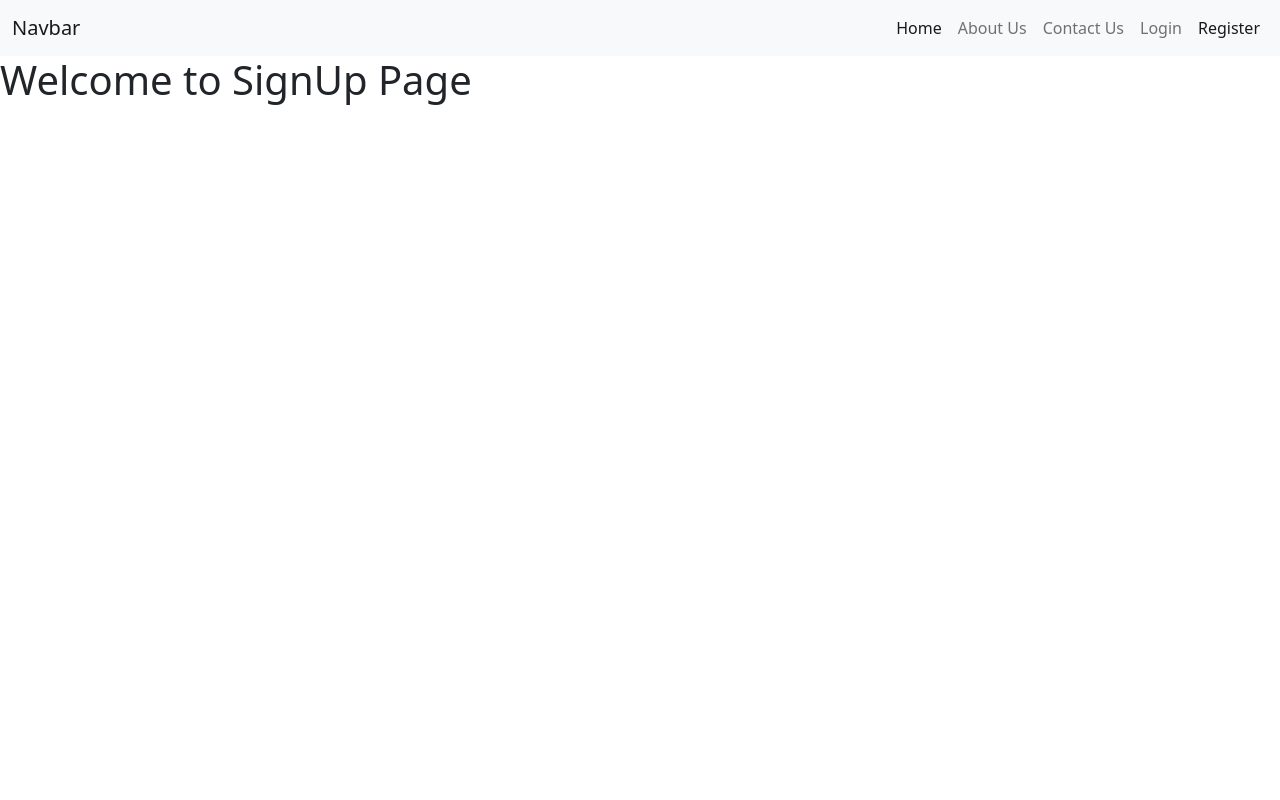
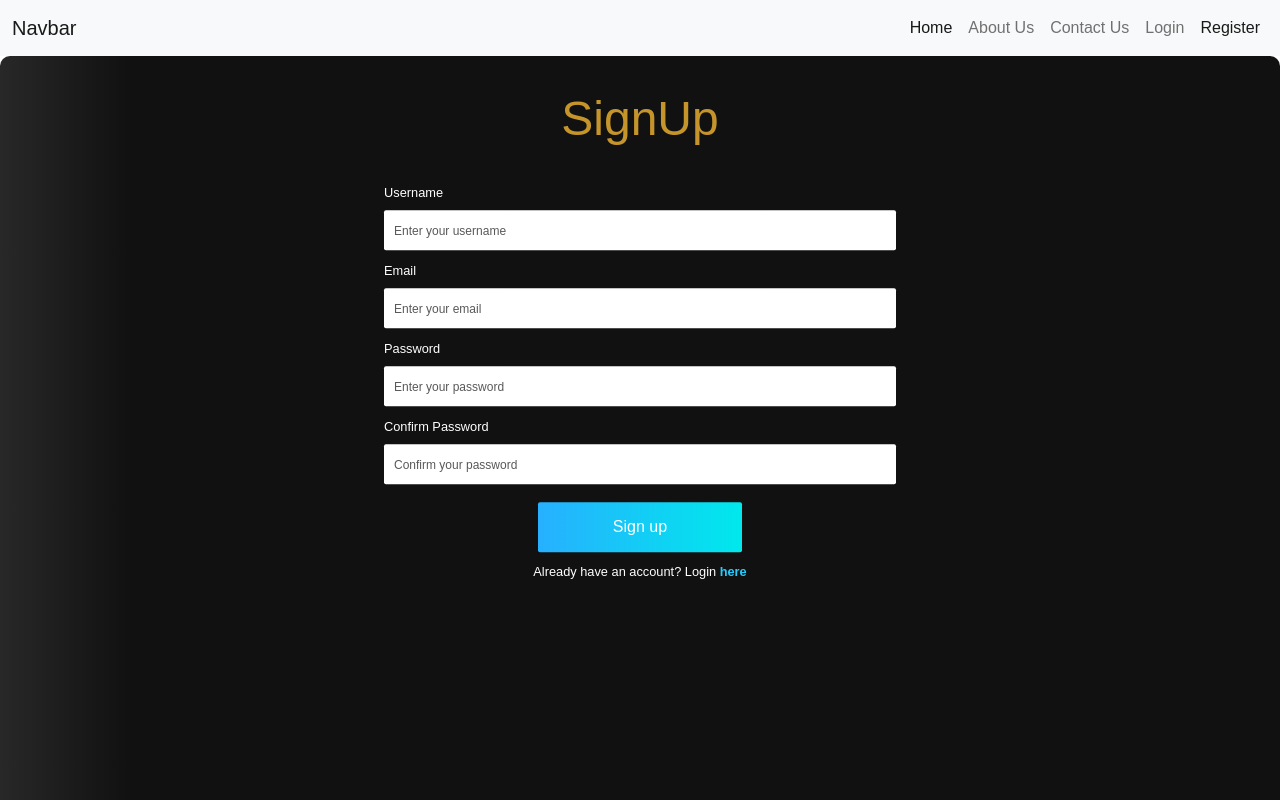
Before and after one commit to SagarMishra78/FoodDonationSystem, a React (Create React App) app in the folder client/: page /signup in a window 1280 px wide. Shown: the top 800 px of the page. Built offline with nearby package versions, Linux system fonts and the light colour scheme.

Commit message:
SignUp page Ui

```diff
--- a/client/src/App.css
+++ b/client/src/App.css
@@ -36,3 +36,116 @@
     transform: rotate(360deg);
   }
 }
+
+/* SignUp page CSS */
+
+@import url("https://fonts.googleapis.com/css2?family=PT+Sans&display=swap");
+
+* {
+  box-sizing: border-box;
+  margin: 0;
+  padding: 0;
+  font-family: "PT Sans", sans-serif;
+}
+
+.form-content-right {
+  border-radius: 10px 10px 10px 10px;
+  position: relative;
+  background: linear-gradient(90deg, rgb(40, 40, 40) 0%, rgb(17, 17, 17) 10%);
+}
+
+.form {
+  position: relative;
+  padding-top: 400px;
+  top: 50%;
+  left: 50%;
+  transform: translate(-50%, -50%);
+  width: 80%;
+  display: flex;
+  flex-direction: column;
+  justify-content: center;
+  align-items: center;
+}
+
+.form h1 {
+  margin-top: 10rem;
+  font-size: 3rem;
+  text-align: center;
+  margin-bottom: 2rem;
+  color: rgb(197, 149, 44);
+}
+
+.form-inputs {
+  margin-bottom: 0.5rem;
+  width: 50%;
+}
+
+.form-inputs p {
+  font-size: 0.8rem;
+  margin-top: 0.5rem;
+  color: #f00e0e;
+  margin-bottom: 0rem;
+  margin-top: 0rem;
+}
+
+.form-label {
+  display: inline-block;
+  font-size: 0.8rem;
+  margin-bottom: 6px;
+  color: #fff;
+}
+
+.form-input {
+  display: block;
+  padding-left: 10px;
+  outline: none;
+  border-radius: 2px;
+  height: 40px;
+  width: 100%;
+  border: none;
+}
+
+.form-input::placeholder {
+  color: #595959;
+  font-size: 12px;
+}
+
+.form-input-btn {
+  width: 20%;
+  height: 50px;
+  margin-top: 10px;
+  border-radius: 2px;
+  background: linear-gradient(
+    90deg,
+    rgb(39, 176, 255) 0%,
+    rgb(0, 232, 236) 100%
+  );
+  outline: none;
+  border: none;
+  color: #fff;
+  font-size: 1rem;
+}
+
+.form-input-btn:hover {
+  cursor: pointer;
+  background: linear-gradient(
+    90deg,
+    rgb(39, 143, 255) 0%,
+    rgb(12, 99, 250) 100%
+  );
+  transition: all 0.4s ease-out;
+}
+
+.form-input-login {
+  font-size: 0.8rem;
+  margin-top: 10px;
+  color: #fff;
+  width: 80%;
+  text-align: center;
+}
+
+.form-input-login a {
+  text-decoration: none;
+  color: #27cdff;
+  font-weight: 600;
+}
--- a/client/src/components/Navbar.js
+++ b/client/src/components/Navbar.js
@@ -1,7 +1,6 @@
 import React from 'react'
 import 'bootstrap/dist/css/bootstrap.css'
 import { NavLink } from 'react-router-dom'
-import Logo from "../images/Logo.webp"
 
 const Navbar = () => {
     return (
--- a/client/src/components/Signup.js
+++ b/client/src/components/Signup.js
@@ -1,11 +1,71 @@
-import React from 'react'
+import React from "react";
+import validate from "./validateInfo";
+import useForm from "./useForm";
 
 const Signup = () => {
-    return (
-        <div>
-            <h1>Welcome to SignUp Page</h1>
+  const { handleChange, handleSubmit, values, errors } = useForm(validate);
+
+  return (
+    <div className="form-content-right">
+      <form onSubmit={handleSubmit} className="form" noValidate>
+        <h1>SignUp</h1>
+        <div className="form-inputs">
+          <label className="form-label">Username</label>
+          <input
+            className="form-input"
+            type="text"
+            name="username"
+            placeholder="Enter your username"
+            value={values.username}
+            onChange={handleChange}
+          />
+          {errors.username && <p>{errors.username}</p>}
         </div>
-    )
-}
+        <div className="form-inputs">
+          <label className="form-label">Email</label>
+          <input
+            className="form-input"
+            type="email"
+            name="email"
+            placeholder="Enter your email"
+            value={values.email}
+            onChange={handleChange}
+          />
+          {errors.email && <p>{errors.email}</p>}
+        </div>
+        <div className="form-inputs">
+          <label className="form-label">Password</label>
+          <input
+            className="form-input"
+            type="password"
+            name="password"
+            placeholder="Enter your password"
+            value={values.password}
+            onChange={handleChange}
+          />
+          {errors.password && <p>{errors.password}</p>}
+        </div>
+        <div className="form-inputs">
+          <label className="form-label">Confirm Password</label>
+          <input
+            className="form-input"
+            type="password"
+            name="password2"
+            placeholder="Confirm your password"
+            value={values.password2}
+            onChange={handleChange}
+          />
+          {errors.password2 && <p>{errors.password2}</p>}
+        </div>
+        <button className="form-input-btn" type="submit">
+          Sign up
+        </button>
+        <span className="form-input-login">
+          Already have an account? Login <a href="#">here</a>
+        </span>
+      </form>
+    </div>
+  );
+};
 
-export default Signup
+export default Signup;
--- /dev/null
+++ b/client/src/components/useForm.js
@@ -0,0 +1,30 @@
+import { useState, useEffect } from "react";
+import "../App.css";
+
+const useForm = (validate) => {
+  const [values, setValues] = useState({
+    username: "",
+    email: "",
+    password: "",
+    password2: "",
+  });
+
+  const [errors, setErrors] = useState({});
+
+  const handleChange = (e) => {
+    const { name, value } = e.target;
+    setValues({
+      ...values,
+      [name]: value,
+    });
+  };
+
+  const handleSubmit = (e) => {
+    e.preventDefault();
+    setErrors(validate(values));
+  };
+
+  return { handleChange, values, handleSubmit, errors };
+};
+
+export default useForm;
--- /dev/null
+++ b/client/src/components/validateInfo.js
@@ -0,0 +1,29 @@
+import "../App.css";
+
+export default function validateInfo(values) {
+  let errors = {};
+
+  if (!values.username.trim()) {
+    errors.username = "Please Enter Username";
+  }
+
+  if (!values.email) {
+    errors.email = "Please Enter Email";
+  } else if (!/\S+@\S+\.\S+/.test(values.email)) {
+    errors.email = "Invalid Email";
+  }
+
+  if (!values.password) {
+    errors.password = "Please Enter Password";
+  } else if (values.password.length < 6) {
+    errors.password = "Password must be 6 characters or more";
+  }
+
+  if (!values.password2) {
+    errors.password2 = "Please Confirm Password";
+  } else if (values.password2 !== values.password) {
+    errors.password2 = "Password not matched";
+  }
+
+  return errors;
+}
```
